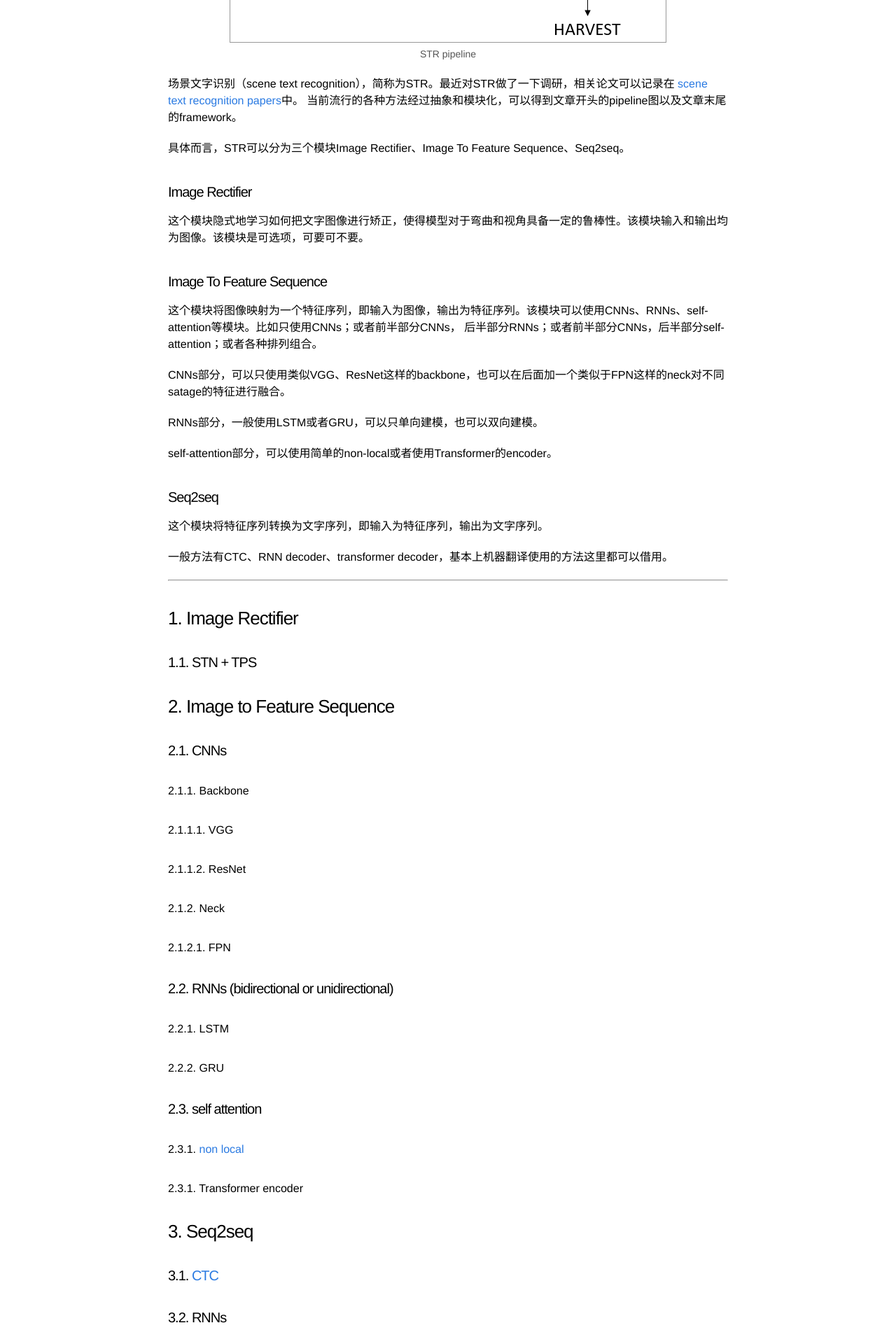
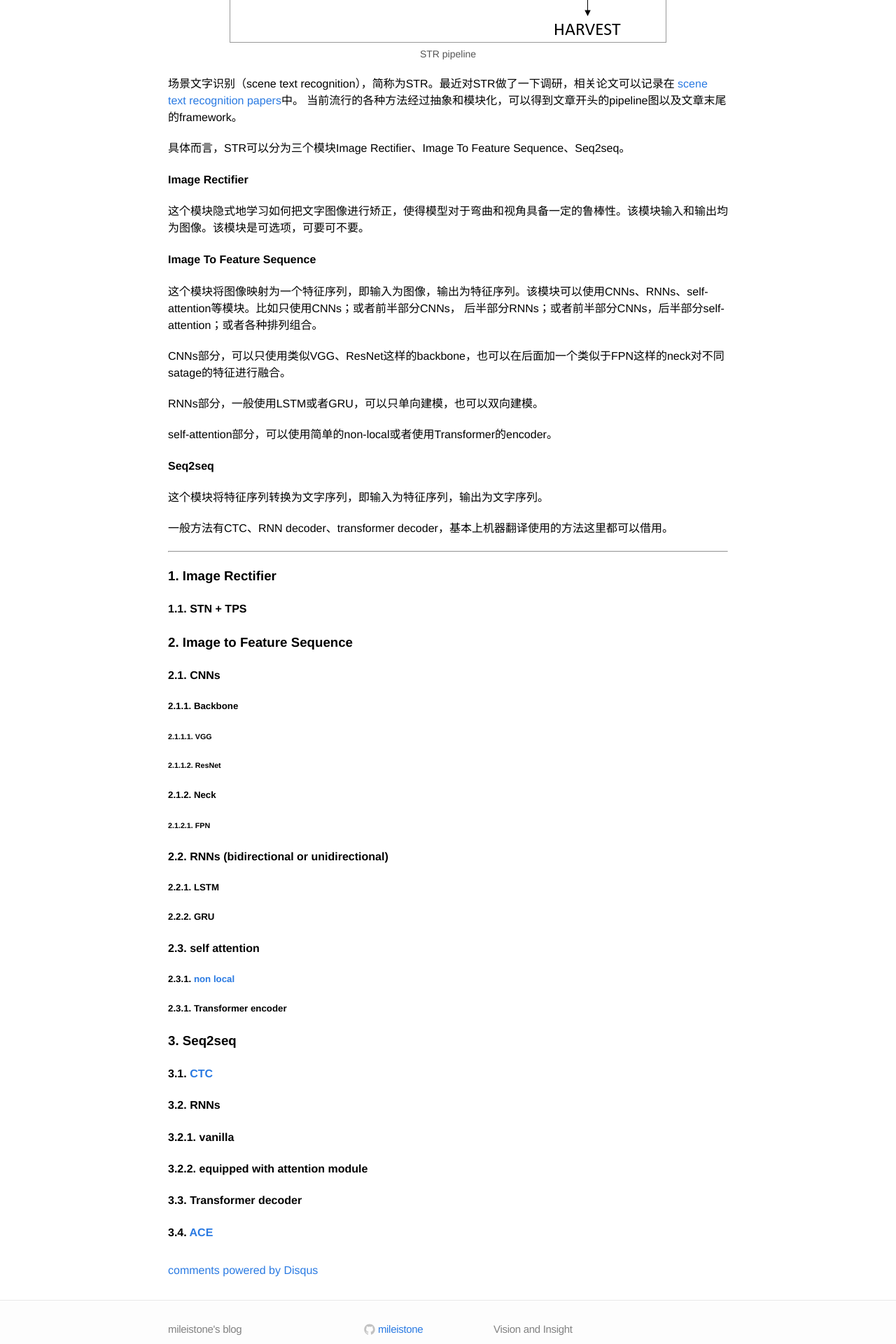
Before and after one commit to mileistone/mileistone.github.io, a Jekyll site: the page built from _posts/2020-12-18-scene-text-recognition-survey.md, in a window 1280 px wide. Shown: the part 570-2490 px from the top of the page at 70% size. Built offline with Jekyll 4.4.1, drawn with Linux system fonts in a browser that asks for light colours; comment, search, counter and statistics services are not loaded.

Commit message:
Update main.css

```diff
--- a/css/main.css
+++ b/css/main.css
@@ -192,24 +192,46 @@ a:visited { color: #205caa; }
 .post-content h4,
 .post-content h5,
 .post-content h6 {
-  line-height: 1;
-  font-weight: 300;
-  margin: 40px 0 20px;
+  display: block;
+  margin-left: 0;
+  margin-right: 0;
+  font-weight: bold;
+}
+
+.post-content h1 {
+  font-size: 2em;
+  margin-top: 0.67em;
+  margin-bottom: 0.67em;
 }
 
 .post-content h2 {
-  font-size: 32px;
-  letter-spacing: -1.25px;
+  font-size: 1.5em;
+  margin-top: 0.83em;
+  margin-bottom: 0.83em;
 }
 
 .post-content h3 {
-  font-size: 26px;
-  letter-spacing: -1px;
+  font-size: 1.17em;
+  margin-top: 1em;
+  margin-bottom: 1em;
 }
 
 .post-content h4 {
-  font-size: 20px;
-  letter-spacing: -1px;
+  font-size: 1em;
+  margin-top: 1.33em;
+  margin-bottom: 1.33em;
+}
+
+.post-content h5 {
+  font-size: .83em;
+  margin-top: 1.67em;
+  margin-bottom: 1.67em;
+}
+
+.post-content h6 {
+  font-size: .67em;
+  margin-top: 2.33em;
+  margin-bottom: 2.33em;
 }
 
 .post-content blockquote {
```
